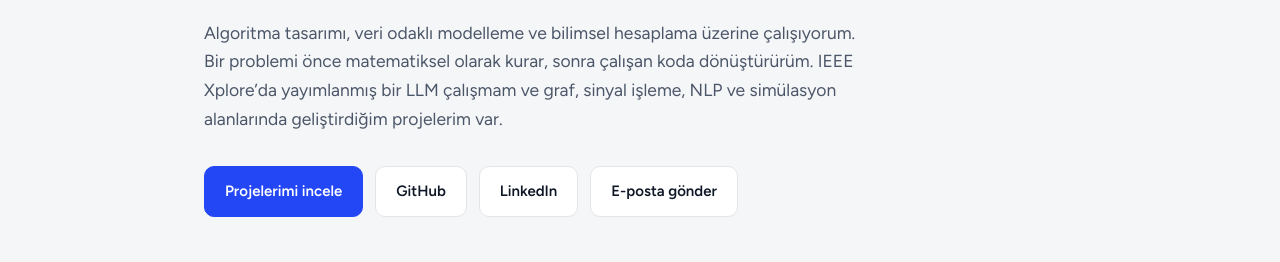
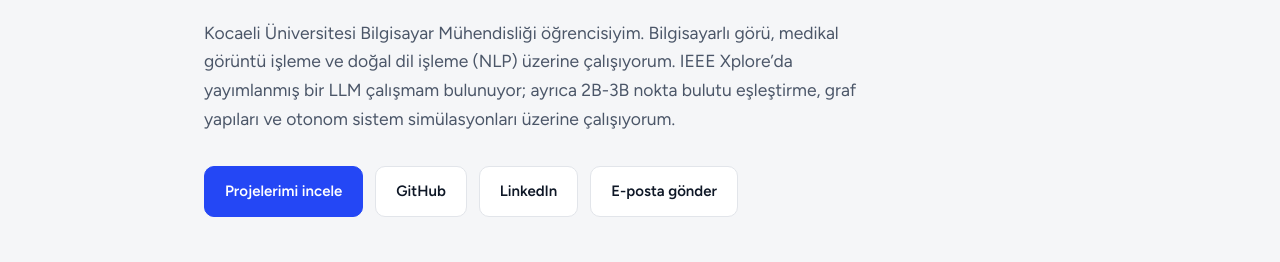
Before and after one commit to zselenay/zselenay.github.io, a plain HTML site: page index.html in a window 1280 px wide. Shown: the part 288-550 px from the top of the page. Drawn offline with nearby package versions, Linux system fonts and the light colour scheme.

Commit message:
Update summary paragraph in index.html

```diff
--- a/index.html
+++ b/index.html
@@ -108,7 +108,7 @@ footer{padding:36px 0 56px;color:var(--faint);font-size:13.5px}
 <header class="hero">
   <h1>Zeynep Selenay Ökten</h1>
   <p class="role">Bilgisayar Mühendisliği Öğrencisi</p>
-  <p class="sum">Algoritma tasarımı, veri odaklı modelleme ve bilimsel hesaplama üzerine çalışıyorum. Bir problemi önce matematiksel olarak kurar, sonra çalışan koda dönüştürürüm. IEEE Xplore’da yayımlanmış bir LLM çalışmam ve graf, sinyal işleme, NLP ve simülasyon alanlarında geliştirdiğim projelerim var.</p>
+  <p class="sum">Kocaeli Üniversitesi Bilgisayar Mühendisliği öğrencisiyim. Bilgisayarlı görü, medikal görüntü işleme ve doğal dil işleme (NLP) üzerine çalışıyorum. IEEE Xplore’da yayımlanmış bir LLM çalışmam bulunuyor; ayrıca 2B-3B nokta bulutu eşleştirme, graf yapıları ve otonom sistem simülasyonları üzerine çalışıyorum.</p>
   <div class="btns">
     <a class="btn main" href="#projeler">Projelerimi incele</a>
     <a class="btn" href="https://github.com/zselenay" target="_blank" rel="noopener">GitHub</a>
```
